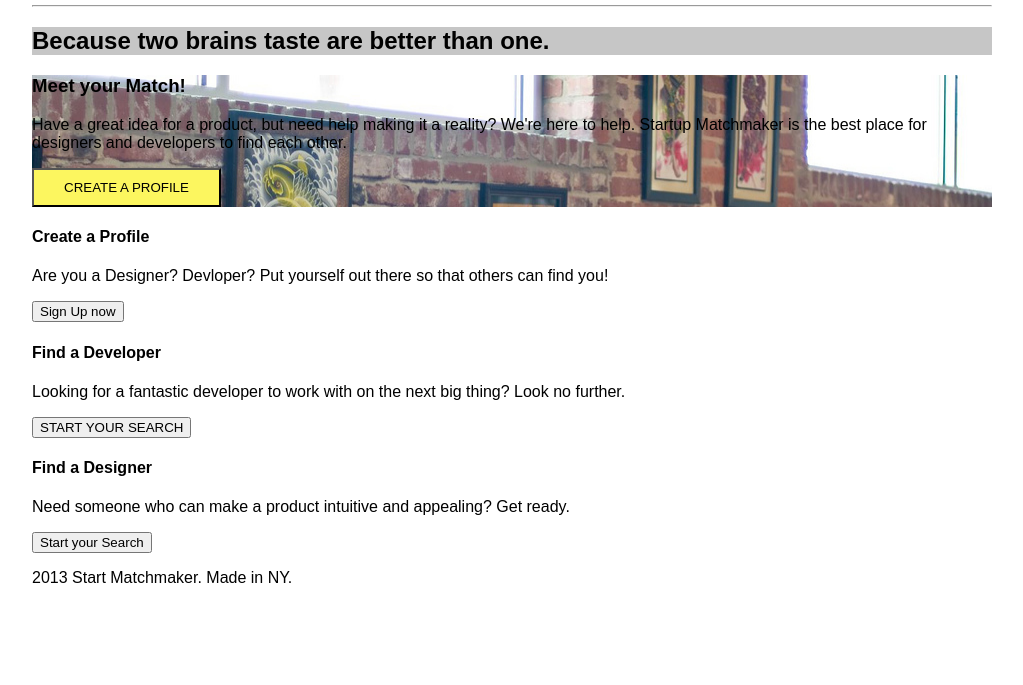
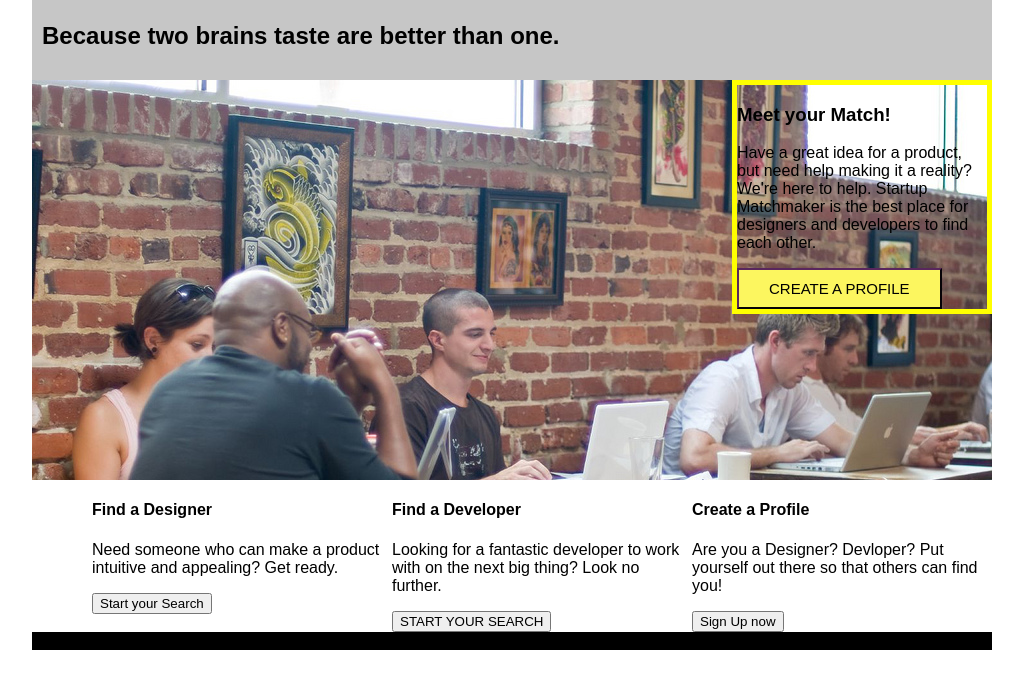
Before and after one commit to Hanastevenson/GA, a plain HTML site: page week3/startupmatchmaker/index.html in a window 1280 px wide. Shown: the part 115-800 px from the top of the page, without its empty margins (128-1151 px from the left). Drawn offline with Linux system fonts and the light colour scheme.

Commit message:
updating css

```diff
--- a/week3/startupmatchmaker/index.html
+++ b/week3/startupmatchmaker/index.html
@@ -7,6 +7,7 @@
 
 </head>
 <body>
+	<div class="page wrap">
 	<header>
 		<h1>Startup Matchmaker</h1>
 		<nav>
@@ -17,7 +18,7 @@
 			<a href="#">Blog</a>
 		</nav>
 	</header>
-	<hr>
+
 	<div class="banner">
 		<h2>Because two brains taste are better than one.</h2>
 	</div>
@@ -59,6 +60,6 @@
 	<footer>
 		<p>2013 Start Matchmaker. Made in NY.</p>
 	</footer>
-
+</div>
 </body>
 </html>
--- a/week3/startupmatchmaker/stylesheet.css
+++ b/week3/startupmatchmaker/stylesheet.css
@@ -1,7 +1,6 @@
 body{
 	width:960px;
 	margin:0 auto;
-	padding: 20px 0;
 	font-family: 'Din', sans-serif;
 }
 h1{
@@ -11,24 +10,46 @@ h1{
 }
 header {
 	background-color: #000;
+	padding: 5px 10px;
+	border-bottom:5px solid yellow;
 }
 nav a{
 	text-decoration: none;
 	color: #FFF;
-	padding-right: 20px;
+	padding-right: 15px;
+	text-align: right;
 }
-hr{
-	color:#FCF65F;
-}
+
 .banner{
 	background-color: #C6C6C6;
+	padding:10px;
 }
 .main-content{
 	background-image: url('images/coworking.jpg');
+height: 400px;
+}
+.main-content-box{
+	float: right;
+	width: 250px;
+	border:5px solid yellow;
+
 }
 .main-content-btn{
 	display: block;
 	padding:10px 30px;
 	text-align:center;
+	text-decoration: none;
 	background-color: #FCF65F;
+	font-size: 15px;
+	border-color:#59275C;
+
 }
+.info-box{
+	float:right;
+	width:300px;
+}
+footer{
+	clear:both;
+	background-color: #000;
+	font-color: #FCF65F;
+}
```
